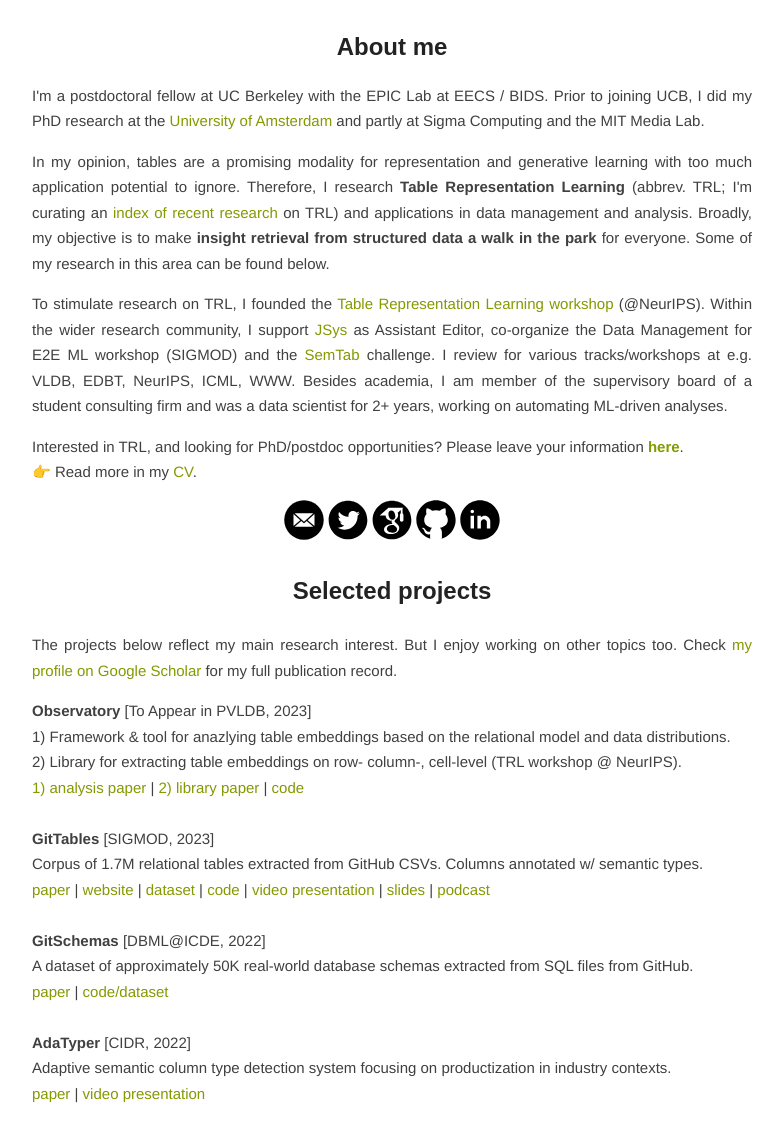
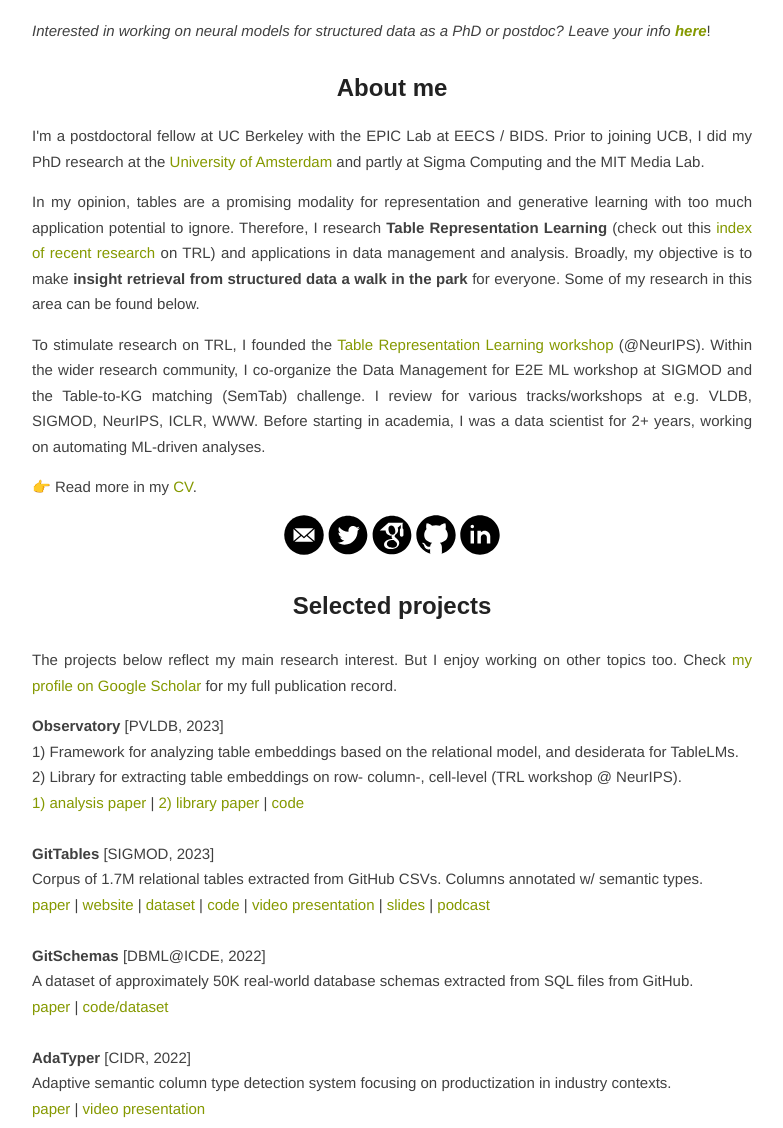
Before and after one commit to madelonhulsebos/madelonhulsebos.github.io, a Jekyll site: the page built from index.html, in a window 1280 px wide and 1400 px high, cut to the strip 272-1400 px from the top of the window. Shown: the whole strip, without its empty margins (248-1031 px from the left). Built offline with Jekyll 4.4.1, drawn with Linux system fonts in a browser that asks for light colours; the list of posts is cut into pages by our own code.

Commit message:
update index, intro.

```diff
--- a/_projects/projects.html
+++ b/_projects/projects.html
@@ -7,8 +7,8 @@
 Check <a href="https://scholar.google.com/citations?user=6IWQn2EAAAAJ&hl=nl&oi=ao" target="_blank"> my profile on Google Scholar </a> for my full publication record.
 
 <div>
-  <b>Observatory</b> [To Appear in PVLDB, 2023]<br>
-   1) Framework & tool for anazlying table embeddings based on the relational model and data distributions.<br>
+  <b>Observatory</b> [PVLDB, 2023]<br>
+   1) Framework for analyzing table embeddings based on the relational model, and desiderata for TableLMs.<br>
    2) Library for extracting table embeddings on row- column-, cell-level (TRL workshop @ NeurIPS). <br>
    <a href="https://arxiv.org/abs/2310.07736" target="_blank">1) analysis paper</a> | <a href="/assets/observatory_library.pdf" target="_blank">2) library paper</a> | <a href="https://github.com/superctj/observatory" target="_blank">code</a> <br>
 
--- a/index.html
+++ b/index.html
@@ -15,23 +15,24 @@
 <div style="text-align: justify;">
 
  <div style="text-align: justify;">
+  <p>
+  <i>Interested in working on neural models for structured data as a PhD or postdoc? Leave your info <a href="https://forms.gle/DqYMbj4uXZ5uUbAX7" target="_blank"><b>here</b></a></i>!
+  </p>
 
   <h2>About me</h2>
   I'm a postdoctoral fellow at UC Berkeley with the EPIC Lab at EECS / BIDS.
   Prior to joining UCB, I did my PhD research at the <a href="https://www.uva.nl/en" target="_blank">University of Amsterdam</a> and partly at Sigma Computing and the MIT Media Lab.
   <p>
   In my opinion, tables are a promising modality for representation and generative learning with too much application potential to ignore.
-  Therefore, I research <b>Table Representation Learning</b> (abbrev. TRL; I'm curating an <a href="{{ site.baseurl }}/trl" target="blank">index of recent research</a> on TRL) and applications in data management and analysis.
+  Therefore, I research <b>Table Representation Learning</b> (check out this <a href="{{ site.baseurl }}/trl" target="blank">index of recent research</a> on TRL) and applications in data management and analysis.
   Broadly, my objective is to make <b>insight retrieval from structured data a walk in the park</b> for everyone. Some of my research in this area can be found below.
   </p>
   <p>
   To stimulate research on TRL, I founded the <a href="https://table-representation-learning.github.io" target="blank">Table Representation Learning workshop</a> (@NeurIPS).
-  Within the wider research community, I support <a href="https://jsys.org" target="_blank">JSys</a> as Assistant Editor, co-organize the Data Management for E2E ML workshop (SIGMOD) and the <a href="https://www.cs.ox.ac.uk/isg/challenges/sem-tab/" target="_blank">SemTab</a> challenge. I review for various tracks/workshops at e.g. VLDB, EDBT, NeurIPS, ICML, WWW.
-  Besides academia, I am member of the supervisory board of a student consulting firm and was a data scientist for 2+ years, working on automating ML-driven analyses.
+  Within the wider research community, I co-organize the Data Management for E2E ML workshop at SIGMOD and the Table-to-KG matching (SemTab) challenge. I review for various tracks/workshops at e.g. VLDB, SIGMOD, NeurIPS, ICLR, WWW.
+  Before starting in academia, I was a data scientist for 2+ years, working on automating ML-driven analyses.
   </p>
   <p>
-  Interested in TRL, and looking for PhD/postdoc opportunities? Please leave your information <a href="https://forms.gle/DqYMbj4uXZ5uUbAX7" target="_blank"><b>here</b></a>.
-  <br>
   👉 Read more in my <a href="https://madelonhulsebos.github.io/assets/CV.pdf" target="_blank"></b>CV</a>.
 </p>
 
```
Also changed, not shown: _trl/2022-01-17-carte.md (added, +16 -0 lines), _trl/2022-01-18-structlm.md (added, +14 -0 lines).
